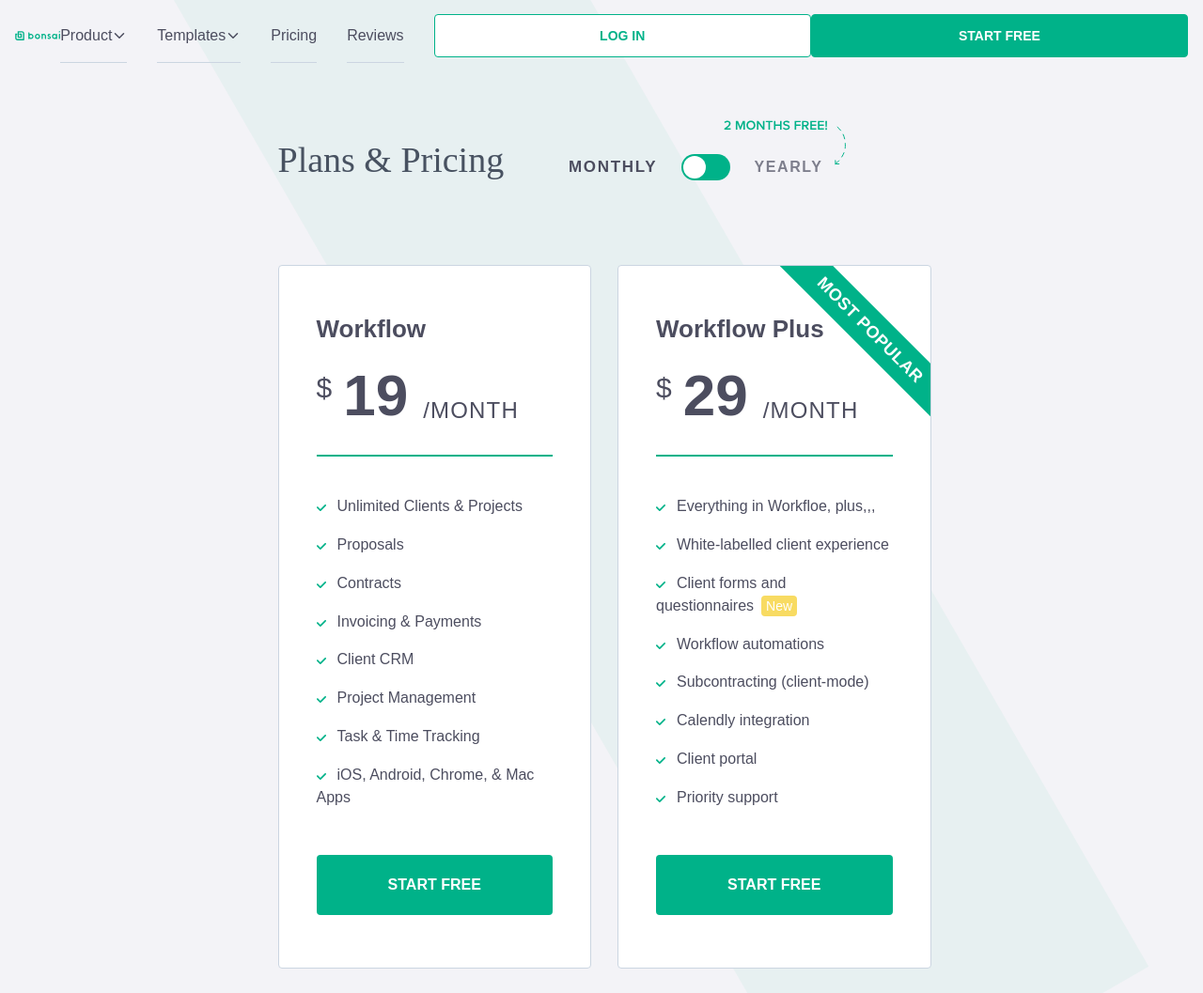
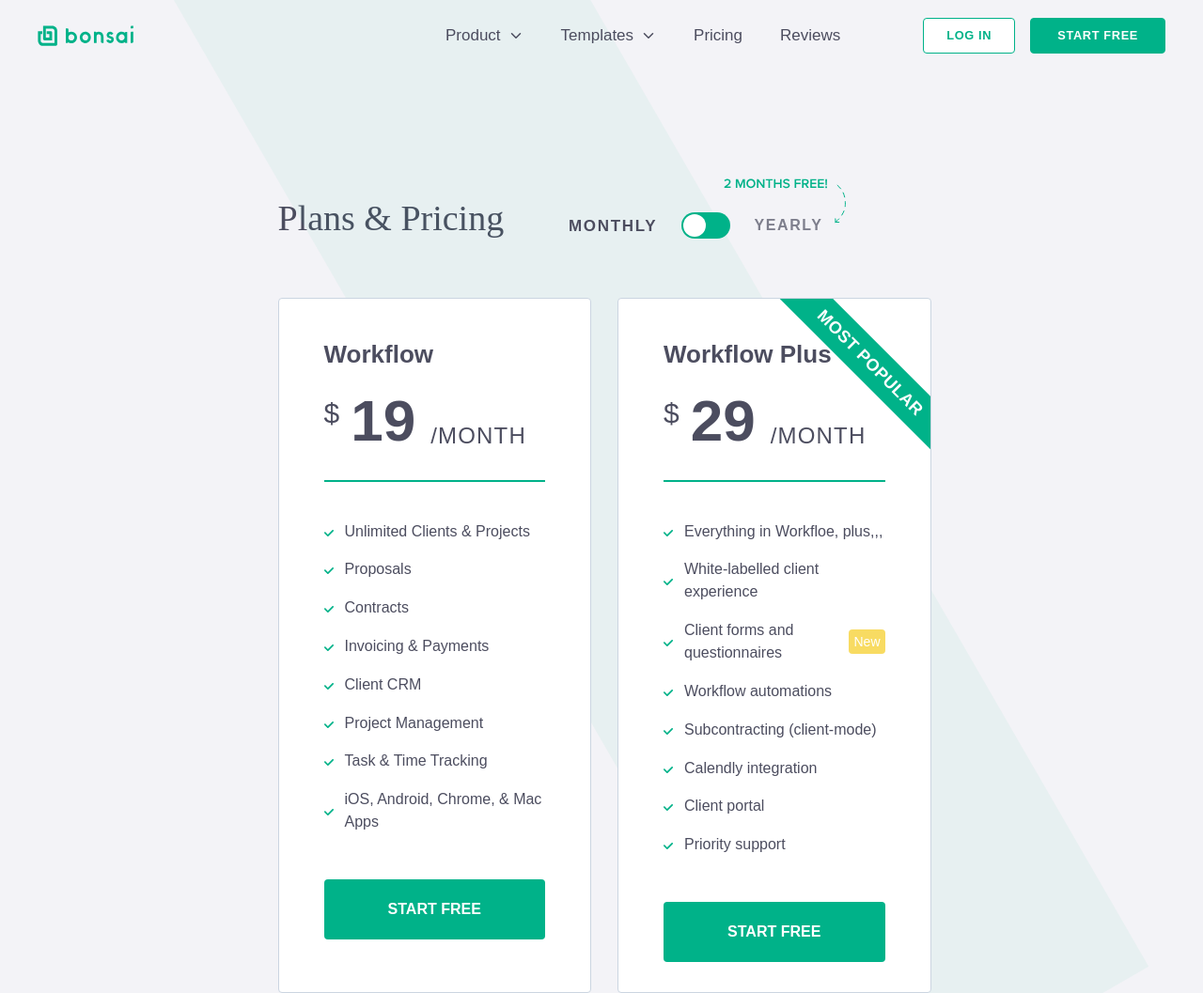
Before and after one commit to kxng0109/bonsai-mockup, a website: page public/index.html in a window 1280 px wide. Shown: the top 1057 px of the page at 94% size. Drawn offline with nearby package versions, Linux system fonts and the light colour scheme; a web font is replaced by a local one.

Commit message:
Worked on 992px - 1100px, still working on it.

```diff
--- a/public/index.html
+++ b/public/index.html
@@ -13,6 +13,7 @@
 <body class="text-grey-shade bg-[#f3f3f7]"><!-- bg-[#fdfdfe, #fbfbfb] -->
 	<div id="container" class="relative overflow-x-hidden">
 		<div id="hero--image"></div>
+
 		<header id="header">
 			<a href="#"><img src="./images/logo.svg" id="logo"></a>
 			<div id="header-nav">
@@ -29,9 +30,13 @@
 				<a href="#" class="nav-bar--options">Pricing</a>
 				<a href="#" class="nav-bar--options">Reviews</a>
 			</div>
-			<button type="button" class="nav-bar--buttons text-green-shade bg-white">Log in</button>
-			<button type="button" class="nav-bar--buttons text-white bg-green-shade">Start free</button>
+
+			<div id="header-buttons">
+				<button type="button" class="nav-bar--buttons header-nav--options text-green-shade bg-white">Log in</button>
+				<button type="button" class="nav-bar--buttons header-nav--options text-white bg-green-shade">Start free</button>
+			</div>
 		</header>
+
 		<div id="menu-box">
 			<ion-icon name="menu-outline" id="open-menu"></ion-icon>
 			<ion-icon name="close" id="close-menu" class="opacity-0"></ion-icon>
--- a/public/index.js
+++ b/public/index.js
@@ -42,6 +42,7 @@
 
 faqQuestionsDiv.forEach((element, index) =>{
 	faqQuestionsDiv[index].onclick = () =>{
+		faqAnswers[index].classList.toggle('my-5')
 		faqAnswers[index].style.height = !getStyleValue(faqAnswers[index], 'height') ? 'auto' : '0px';
 	}
 })
--- a/src/styles.css
+++ b/src/styles.css
@@ -23,7 +23,7 @@
 }
 
 header{
-	@apply z-1 fixed flex justify-between items-center px-[2.55rem] py-[1.8rem] inset-x-0 custom-transition sm:px-[8%] md:px-[10%] lg:bg-white lg:max-h-[76px] lg:px-4;
+	@apply z-1 fixed flex /*justify-between*/ items-center px-[2.55rem] py-[1.8rem] inset-x-0 custom-transition sm:px-[8%] md:px-[10%] lg:bg-white lg:max-h-[76px] lg:px-10;
 }
 
 ion-icon{
@@ -31,11 +31,31 @@
 }
 
 #logo{
-	@apply w-[9.4rem]
+	@apply w-[9.4rem] lg:w-[6.4rem]
 }
 
 #header-nav{
-	@apply hidden lg:flex
+	@apply hidden ml-auto mr-12 lg:flex
+}
+
+#header-nav ion-icon{
+	@apply ml-2 text-base
+}
+
+#header-nav .nav-bar--options{
+	@apply mr-10 text-[1.0625rem]
+}
+
+.header-nav--options{
+	@apply w-fit px-6 py-2 text-[0.8rem] tracking-wider hidden lg:block !important
+}
+
+.header-nav--options:last-of-type{
+	@apply px-7 ml-4 !important
+}
+
+#header-buttons{
+	@apply flex
 }
 
 /*#menu-box{
@@ -73,7 +93,7 @@
 }
 
 .nav-bar--options{
-	@apply flex items-center justify-between border-b border-slate-300 py-4 cursor-pointer mr-4 sm:mr-6 md:mr-8
+	@apply flex items-center justify-between border-b border-slate-300 py-4 cursor-pointer mr-4 sm:mr-6 md:mr-8 lg:m-0 lg:border-0
 }
 
 .nav-bar--options>p{
@@ -81,7 +101,7 @@
 }
 
 .nav-bar--buttons:first-of-type{
-	@apply my-4 sm:my-5
+	@apply my-4 sm:my-5 lg:m-0
 }
 
 .nav-bar--buttons{
@@ -145,12 +165,12 @@
 	@apply amerigo text-4xl pt-[0.8rem] text-center sm:pt-1 sm:pb-[0.8rem] text-[38px]
 }
 
-.plans-section{
+.plans-section, #addons-section, #third-section, footer{
 	@apply lg:max-w-[701px] lg:pl-[6px] lg:mx-auto;
 }
 
 .plans-section>div:first-of-type{
-	@apply md:flex md:flex-row sm:max-w-[580px] md:justify-between md:items-center md:mt-[2.1rem] md:mb-[3.25rem]
+	@apply md:flex md:flex-row sm:max-w-[580px] md:justify-between md:items-center md:mt-[2.1rem] md:mb-[3.25rem] lg:mt-24 lg:mb-6
 }
 
 /* The switch - the box around the slider */
@@ -221,7 +241,7 @@
 	}
 
 .plan{
-	@apply mt-7 border border-slate-300 rounded relative overflow-hidden px-6 py-10 bg-white sm:px-[6.5%] sm:pb-14 lg:px-10
+	@apply mt-7 border border-slate-300 rounded relative overflow-hidden px-6 py-10 bg-white sm:px-[6.5%] sm:pb-14 lg:px-12 lg:py-8
 }
 
 .popular{
@@ -253,7 +273,7 @@
 }
 
 ul>li{
-	@apply my-4 before:content-[url('./images/check.svg')] before:mr-3 md:my-[1.05rem]
+	@apply my-4 flex items-center before:content-[url('./images/check.svg')] before:mr-3 md:my-[1.05rem]
 }
 
 .start-plan-btn{
@@ -319,12 +339,12 @@
 
 
 #third-section{
-	@apply text-center bg-[#f2faff] py-12 pt-10 my-[3.75rem] rounded px-7 md:mt-[5.3rem]
+	@apply text-center bg-[#f2faff] py-12 pt-10 my-[3.75rem] rounded px-7 md:mt-[5.3rem] lg:px-[4.75rem] lg:text-left lg:py-[6.75rem]
 }
 
 @media (min-width: 926px){
 	#third-section{
-		@apply flex justify-center pt-16
+		@apply flex justify-center
 	}
 }
 
@@ -333,12 +353,12 @@
 }
 
 #third-section--start-btn{
-	@apply w-52 mt-4 sm:my-5 sm:mt-10
+	@apply w-52 mt-4 sm:my-5 sm:mt-10 lg:px-14 lg:max-h-[84px]
 }
 
 
 #faq-section{
-	@apply pl-5 mb-16 sm:px-[4.5%] md:px-[7%] md:max-w-[720px] md:mx-auto
+	@apply pl-5 mb-16 sm:px-[4.5%] md:px-[7%] md:max-w-[720px] md:mx-auto lg:max-w-full
 }
 
 .faqs--questions-div{
@@ -358,12 +378,12 @@
 }
 
 .faqs--answers{
-	@apply h-0 overflow-hidden custom-transition text-sm leading-6 pr-[1.125rem] md:text-base
+	@apply h-0 overflow-hidden custom-transition text-sm leading-6 pr-[1.125rem] md:text-base lg:leading-relaxed lg:pr-0
 }
 
 
 footer{
-	@apply px-1 mb-20 md:flex md:flex-row md:justify-between md:flex
+	@apply px-1 mb-20 md:flex md:flex-row md:justify-between md:flex lg:px-3
 }
 
 .footer--section{
```
Also changed, not shown: public/styles.css.
